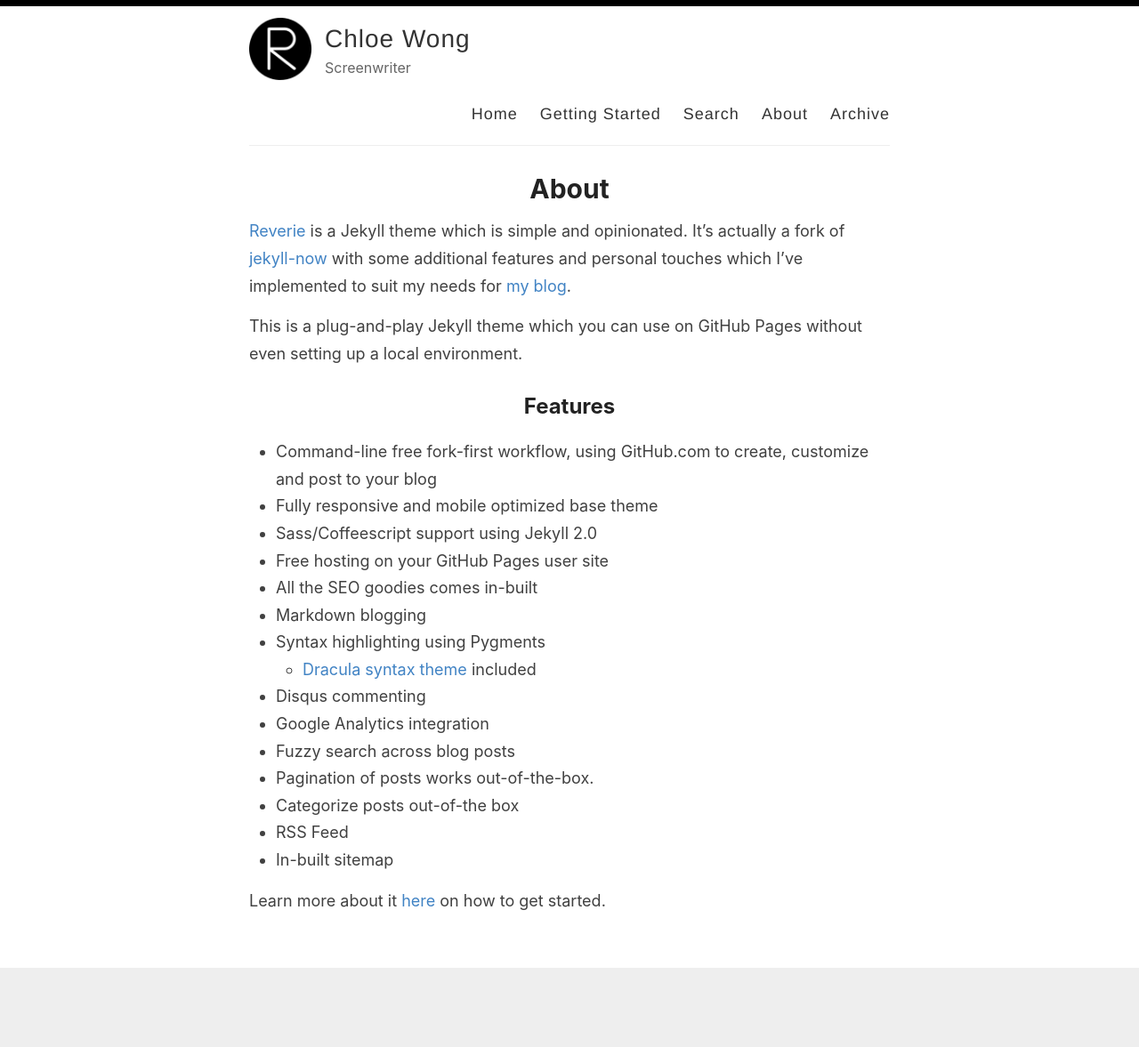
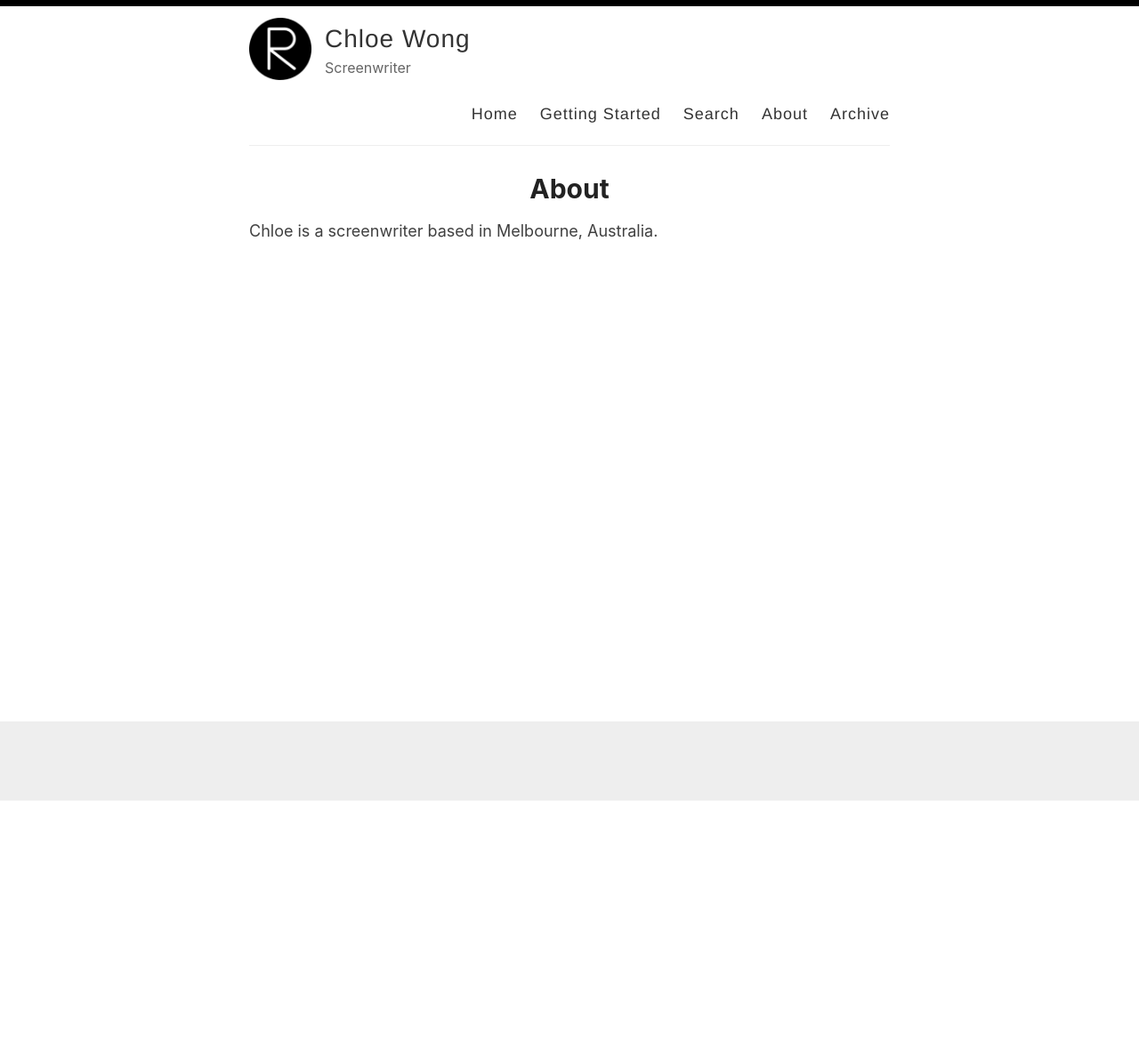
Before and after one commit to thewonglab/chloe_wong, a Jekyll site: the page built from _pages/about.md, in a window 1280 px wide. Shown: the whole page at 89% size. Built offline with Jekyll 4.4.1, drawn with Linux system fonts in a browser that asks for light colours; after the commit the page ends 900 px from its top, so only the background shows below that.

Commit message:
Update about.md

```diff
--- a/_pages/about.md
+++ b/_pages/about.md
@@ -4,26 +4,4 @@ title: About
 permalink: /about/
 ---
 
-[Reverie](https://github.com/amitmerchant1990/reverie) is a Jekyll theme which is simple and opinionated. It's actually a fork of [jekyll-now](https://github.com/barryclark/jekyll-now) with some additional features and personal touches which I've implemented to suit my needs for [my blog](https://www.amitmerchant.com).
-
-This is a plug-and-play Jekyll theme which you can use on GitHub Pages without even setting up a local environment.
-
-## Features
-
-- Command-line free fork-first workflow, using GitHub.com to create, customize and post to your blog
-- Fully responsive and mobile optimized base theme
-- Sass/Coffeescript support using Jekyll 2.0
-- Free hosting on your GitHub Pages user site
-- All the SEO goodies comes in-built
-- Markdown blogging
-- Syntax highlighting using Pygments
-    - [Dracula syntax theme](https://draculatheme.com/) included
-- Disqus commenting
-- Google Analytics integration
-- Fuzzy search across blog posts
-- Pagination of posts works out-of-the-box.
-- Categorize posts out-of-the box
-- RSS Feed
-- In-built sitemap
-
-Learn more about it [here](https://github.com/amitmerchant1990/reverie) on how to get started.
+Chloe is a screenwriter based in Melbourne, Australia.
```
